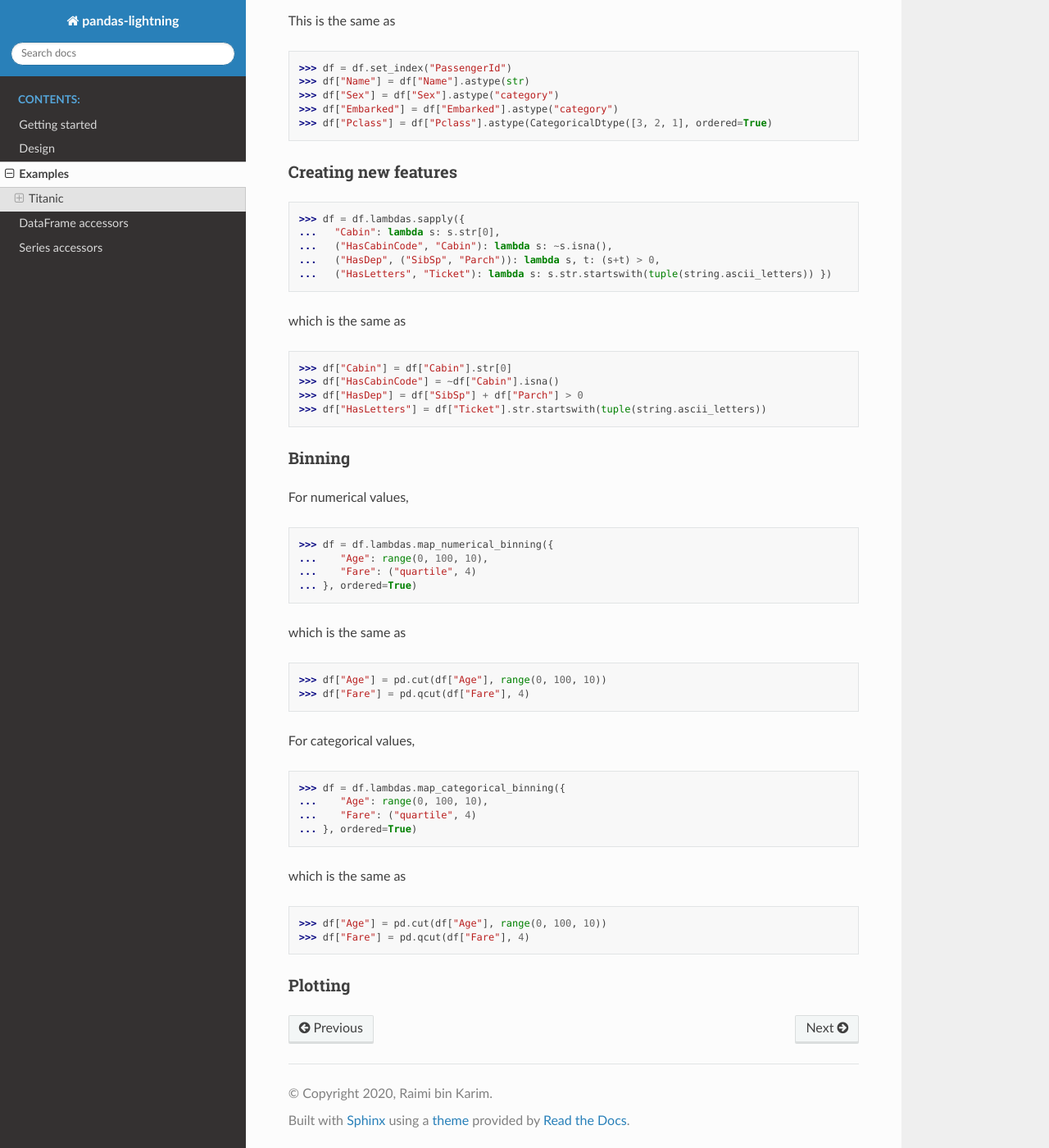
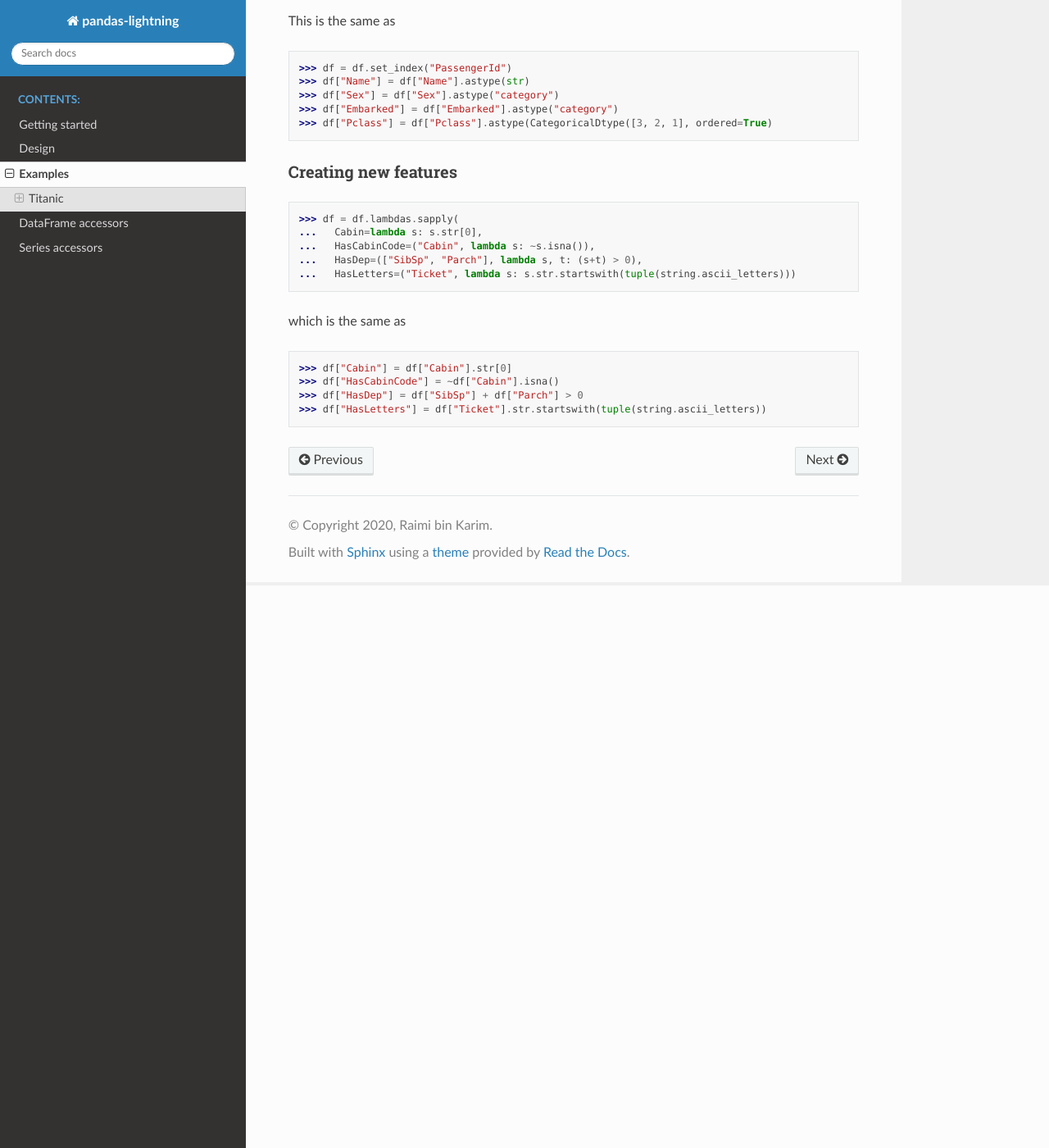
Before and after one commit to remykarem/pandas-lightning, a Sphinx documentation site: the page built from docs/source/examples.rst, in a window 1280 px wide and 1400 px high, scrolled down 686 px. Shown: the whole window at 82% size. Built offline with Sphinx 7.4.7 and the Read the Docs theme 2.0.0, drawn with Linux system fonts in a browser that asks for light colours; some of the changed text lies outside the part shown.

Commit message:
Update Titanic example with latest API

```diff
--- a/docs/source/examples.rst
+++ b/docs/source/examples.rst
@@ -26,12 +26,12 @@
 Changing types
 **************
 
->>> df = df.lambdas.astype({
-...     "PassengerId": "index",
-...     "Name": str,
-...     "Sex": "category",
-...     "Embarked": "category",
-...     "Pclass": [3, 2, 1]})
+>>> df = df.lambdas.astype(
+...     PassengerId="index",
+...     Name=str,
+...     Sex="category",
+...     Embarked="category",
+...     Pclass=[3, 2, 1])
 
 This is the same as
 
@@ -44,11 +44,11 @@
 Creating new features
 *********************
 
->>> df = df.lambdas.sapply({
-...   "Cabin": lambda s: s.str[0],
-...   ("HasCabinCode", "Cabin"): lambda s: ~s.isna(),
-...   ("HasDep", ("SibSp", "Parch")): lambda s, t: (s+t) > 0,
-...   ("HasLetters", "Ticket"): lambda s: s.str.startswith(tuple(string.ascii_letters)) })
+>>> df = df.lambdas.sapply(
+...   Cabin=lambda s: s.str[0],
+...   HasCabinCode=("Cabin", lambda s: ~s.isna()),
+...   HasDep=(["SibSp", "Parch"], lambda s, t: (s+t) > 0),
+...   HasLetters=("Ticket", lambda s: s.str.startswith(tuple(string.ascii_letters)))
 
 which is the same as
 
@@ -56,33 +56,3 @@
 >>> df["HasCabinCode"] = ~df["Cabin"].isna()
 >>> df["HasDep"] = df["SibSp"] + df["Parch"] > 0
 >>> df["HasLetters"] = df["Ticket"].str.startswith(tuple(string.ascii_letters))
-
-Binning
-*******
-
-For numerical values,
-
->>> df = df.lambdas.map_numerical_binning({
-...    "Age": range(0, 100, 10),
-...    "Fare": ("quartile", 4)
-... }, ordered=True)
-
-which is the same as
-
->>> df["Age"] = pd.cut(df["Age"], range(0, 100, 10))
->>> df["Fare"] = pd.qcut(df["Fare"], 4)
-
-For categorical values,
-
->>> df = df.lambdas.map_categorical_binning({
-...    "Age": range(0, 100, 10),
-...    "Fare": ("quartile", 4)
-... }, ordered=True)
-
-which is the same as
-
->>> df["Age"] = pd.cut(df["Age"], range(0, 100, 10))
->>> df["Fare"] = pd.qcut(df["Fare"], 4)
-
-Plotting
-********
```
